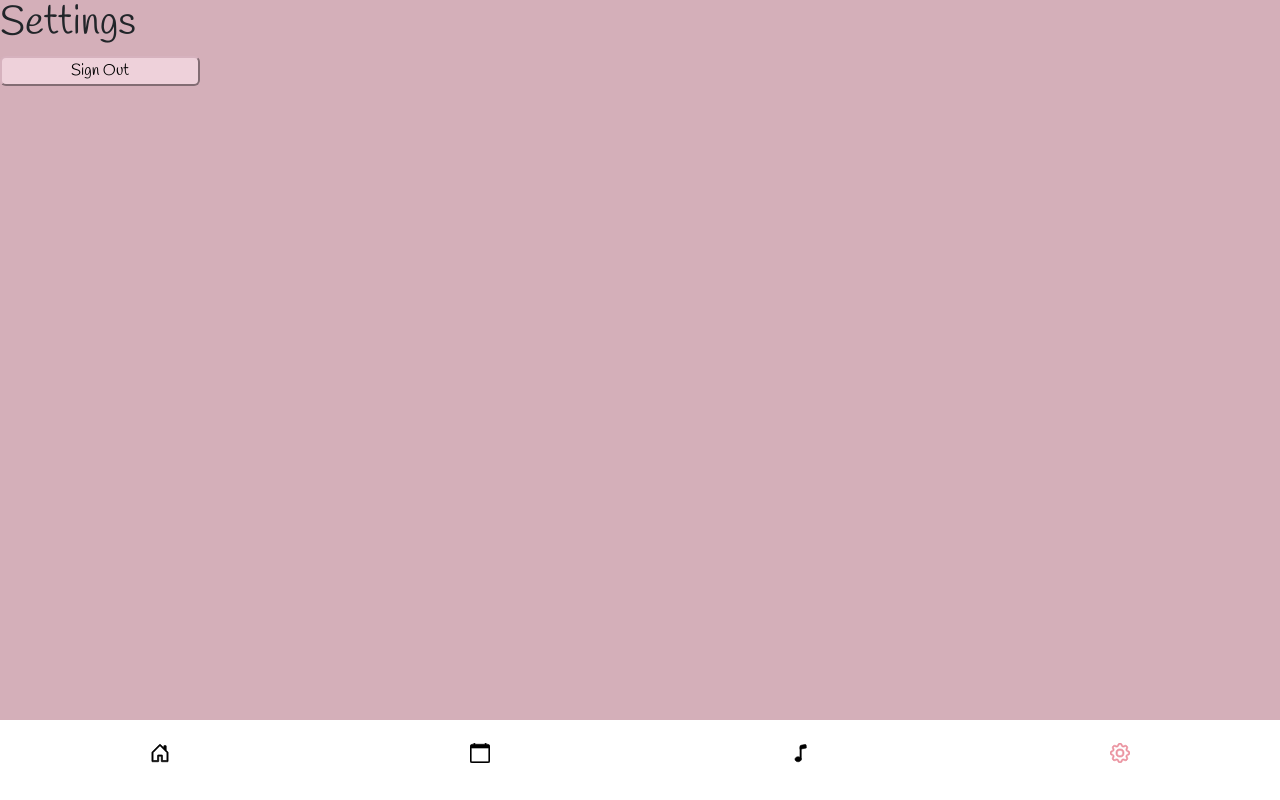
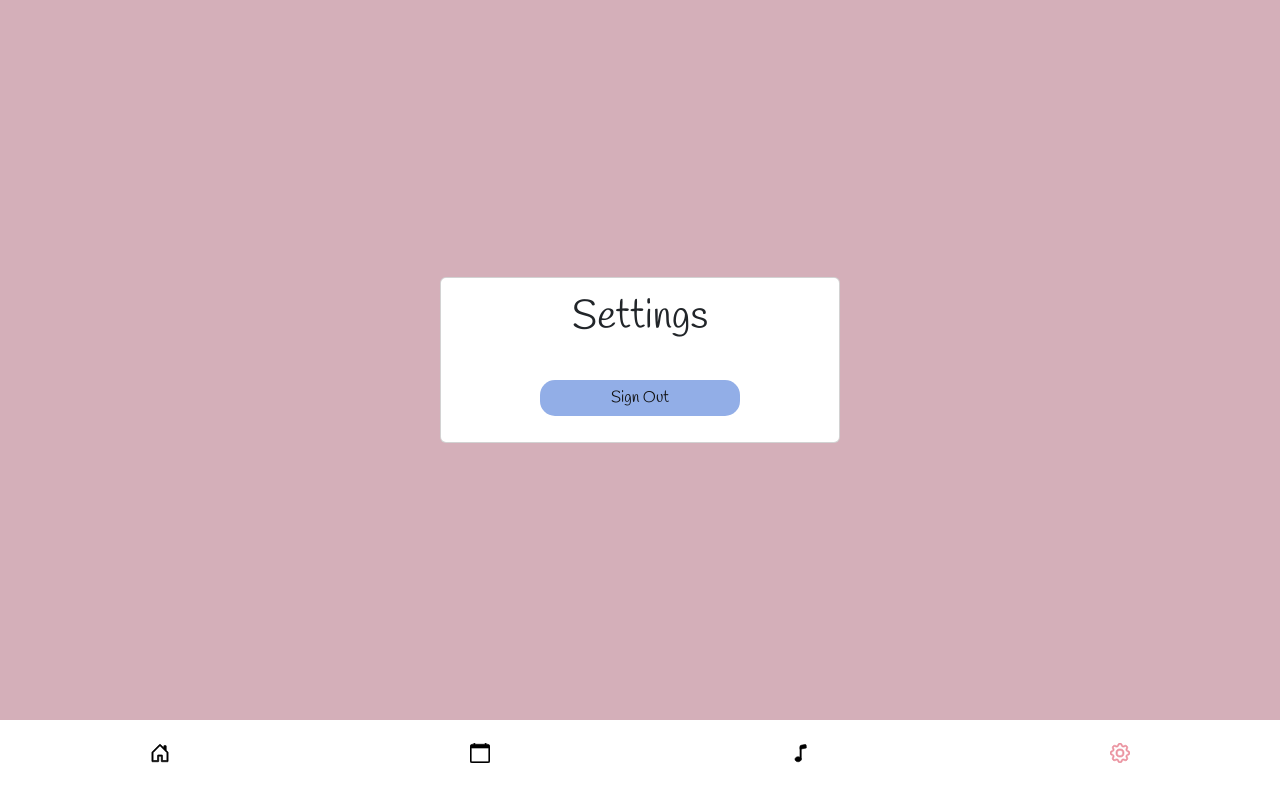
Before and after one commit to paceuniversity/team3spring2024, a React (Create React App) app in the folder moonflo/: page /settings in a window 1280 px wide. Built offline with nearby package versions, Linux system fonts and the light colour scheme.

Commit message:
modified css for settings

```diff
--- a/moonflo/src/Calendar.css
+++ b/moonflo/src/Calendar.css
@@ -19,9 +19,9 @@ body{
 
 /* Style for the navigation buttons */
 .react-calendar__navigation button {
-  margin: 0 10px; /* Adjust the margin between buttons as needed */
+  margin: 0 10px;
   font-family: 'Handlee';
-  padding: 5px 10px; /* Adjust the padding as needed */
+  padding: 5px 10px;
 }
 
 
--- /dev/null
+++ b/moonflo/src/pages/settings.css
@@ -0,0 +1,28 @@
+.setting-card-container {
+    display: flex;
+    justify-content: center;
+    align-items: center;
+    height: 90vh;
+  }
+
+  .setting-card {
+    width: 100%;
+    max-width: 400px;
+
+  }
+
+  .setting-card-body {
+    display: flex;
+    flex-direction: column;
+    justify-content: center;
+    align-items: center;
+  }
+
+
+.setting-button{
+    margin-top:30px;
+    background-color: #92aee7 !important;
+    border: none !important;
+    color:#111111 !important;
+    border-radius: 15px !important;
+}
--- a/moonflo/src/pages/settings.js
+++ b/moonflo/src/pages/settings.js
@@ -3,6 +3,8 @@ import NavBar from "../components/NavBar";
 import { signOut } from "firebase/auth";
 import { database } from '../FirebaseConfig.js';
 import { useNavigate } from "react-router-dom";
+import { Button, Card, CardBody } from "react-bootstrap";
+import "./settings.css";
 
 const Settings = () => {
     const history = useNavigate();
@@ -19,10 +21,14 @@ const Settings = () => {
     };
 
     return (
-        <div>
-            <h1>Settings</h1>
-            <button onClick={handleClick}>Sign Out</button>
-            <NavBar />
+        <div className="setting-card-container">
+            <Card className="setting-card">
+                <CardBody className="setting-card-body">
+                    <h1>Settings</h1>
+                    <Button className="setting-button" onClick={handleClick}>Sign Out</Button>
+                    <NavBar />
+                </CardBody>
+            </Card>
         </div>
     );
 };
```
